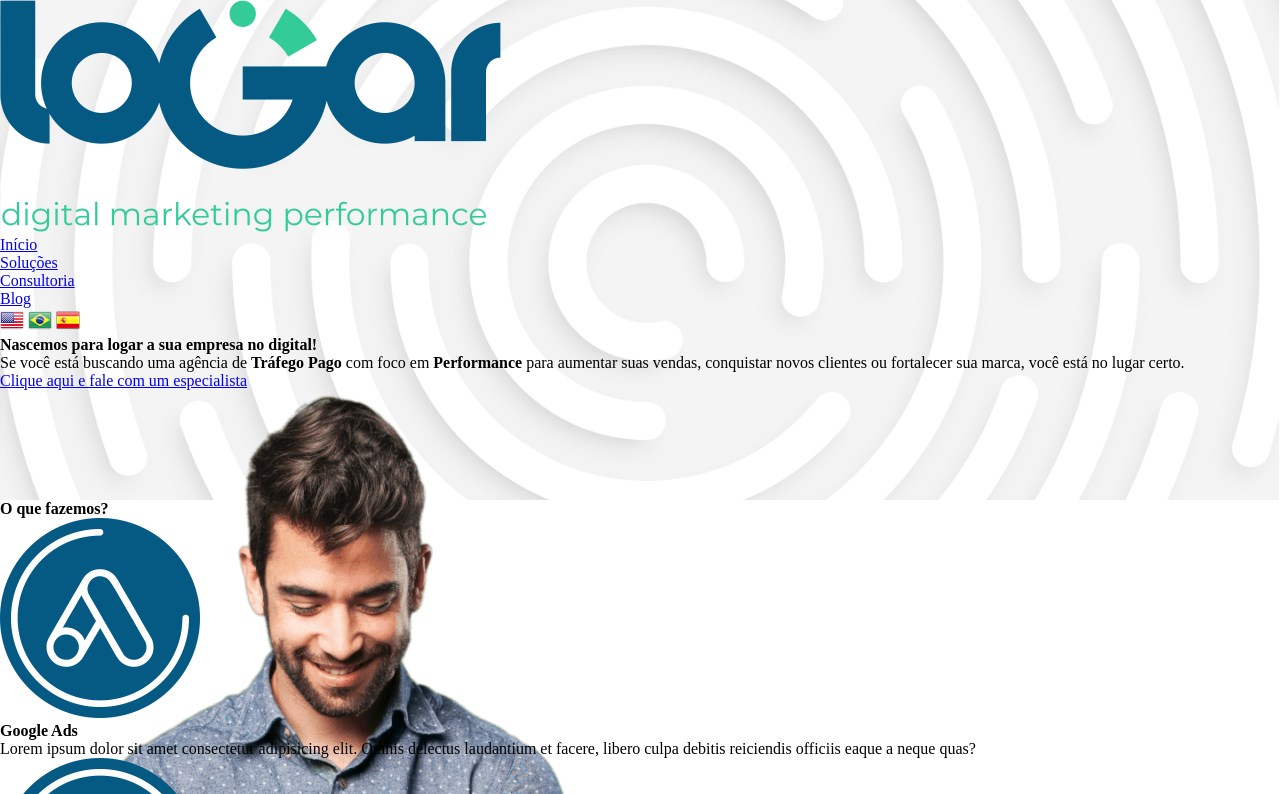
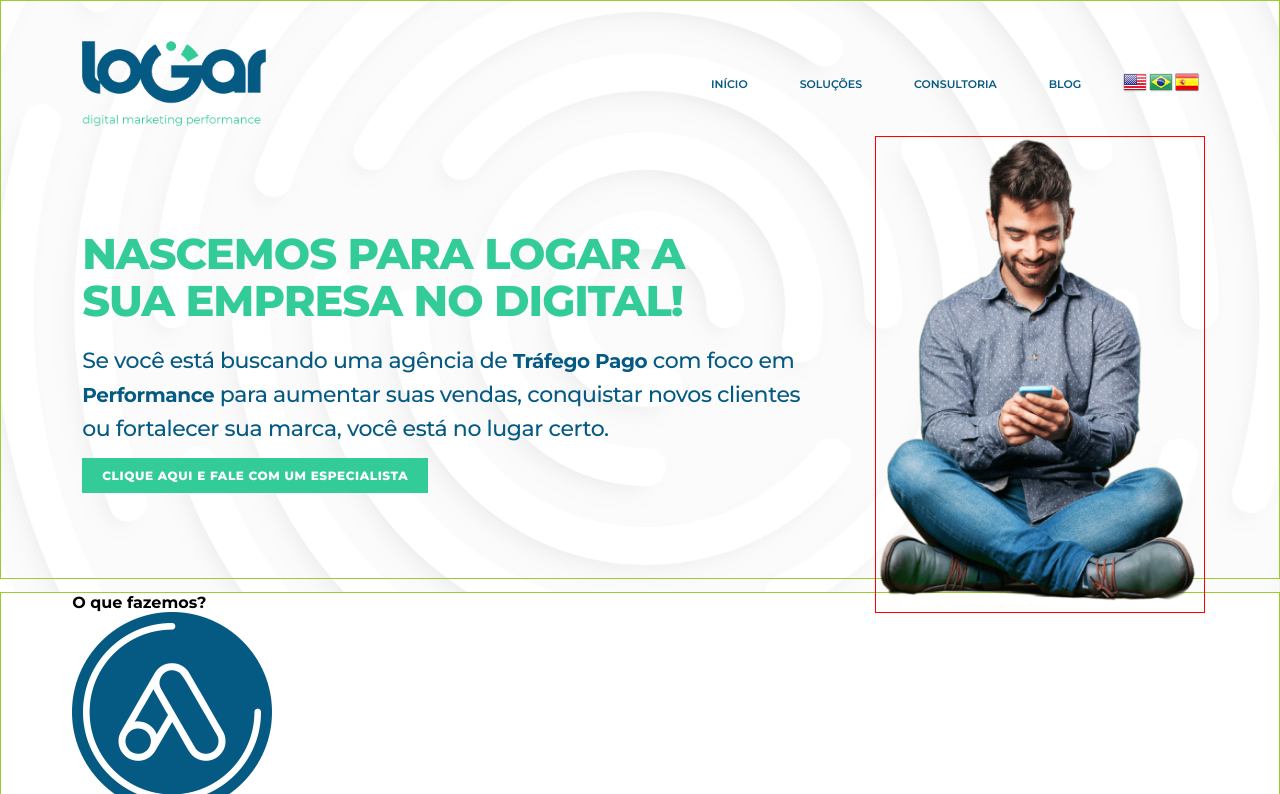
Before and after one commit to KlaudioSilva/clone-agencia-logar, a plain HTML site: page index.html in a window 1280 px wide. Shown: the top 794 px of the page. Drawn offline with Linux system fonts and the light colour scheme.

Commit message:
estilizando textos da hero

```diff
--- a/css/style.css
+++ b/css/style.css
@@ -1,14 +1,178 @@
+@import url('https://fonts.googleapis.com/css2?family=Montserrat:ital,wght@0,100..900;1,100..900&family=Roboto:ital,wght@0,100..900;1,100..900&display=swap');
+
 /***  formatação inicial  *****************************************************************/
 *{
     margin: 0;
     padding: 0;
+    font-family: 'Montserrat', Arial, Helvetica, sans-serif;
     font-size: 16px;
+    text-decoration: none;
+    list-style: none;
 }
-.root{
-    background-image: url(/img/Logar-Circulo-Wallpaper.png);
+
+/***  pre-definindo cores   ********************************************************/
+:root{
+    --preto: #000000;
+    --branco: #ffffff;
+    --font-primary: #055a83;
+    --font-secondary: #33cc99;
+    --green-bg-global: #084766;
+    --gradient-start: #055a82;
+    --gradient-end: #000305;
+}
+
+.container{
+    padding-left: calc((100vw - (1264px - (2 * (1264px * 5 / 100)))) / 2);
+    padding-right: calc((100vw - (1264px - (2 * (1264px * 5 / 100)))) / 2);
+    border: 1px solid yellowgreen;
+}
+
+/***  menu de nav/idiomas   *********************************************************/
+
+#nav-hero{
+    height: 592px;
+    background-color: beige;
+    background-image: url(/img/Logar-Circulo-opaco.png);
     background-repeat: no-repeat;
     background-size: cover;
     background-position: center;
-    height: 500px;
+    background-attachment: fixed;
+
     width: 100%;
 }
+
+.logo{
+    width: 204px;
+    height: 105px;
+}
+
+.logo img{
+    width: 184px;
+    margin: 10px;
+    transition: transform 0.3s ease;
+}
+
+.logo img:hover{
+    transform: scale(0.9);
+}
+
+header{
+    margin-top: 30px;
+}
+
+header nav{
+    display: flex;
+}
+
+.menu{
+    width: 90%;
+}
+
+.menu ul{
+    display: flex;
+    height: 105px;
+    justify-content: end;
+    align-items: center;
+    gap: 42px;
+    margin-right: 42px;
+}
+
+.menu ul li a{
+    text-transform: uppercase;
+    font-size: 11px;
+    font-weight: 600;
+    color: var(--font-primary);
+    display: inline-block;
+    padding: 15px 10px;
+    margin-right: -10px;
+}
+
+.menu ul li a:hover{
+    color: var(--font-secondary);
+}
+
+.menu ul li{
+    position: relative;
+    transition: transform 0.5s ease;
+}
+
+.menu ul li:hover{
+    transform: translateY(-7px);
+}
+
+.language{
+    width: 102px;
+    display: flex;
+    align-items: center;
+    gap: 2px;
+}
+
+.language img{
+    transition: filter 0.3s ease;
+}
+
+.language img:hover{
+    filter: brightness(1.2);
+}
+
+
+/***  secao hero  *****************************************************************/
+.hero{
+    display: flex;
+}
+.hero-texts{
+    width: 68.900%;
+    align-content: center;
+    padding: 10px;
+}
+
+.hero-texts h1{
+    text-transform: uppercase;
+    font-size: 43px;
+    color: var(--font-secondary);
+    font-weight: 800;
+    line-height: 1.1em;
+    letter-spacing: -1px;
+}
+
+.hero-texts p{
+    font-size: 22px;
+    font-weight: 500;
+    color: var(--font-primary);
+    line-height: 1.5em;
+    letter-spacing: -0.4px;
+    margin-top: 20px;
+    margin-bottom: 20px;
+}
+
+.hero-texts strong{
+    font-size: 20px;
+    font-weight: bold;
+    color: var(--font-primary);
+}
+
+.hero-texts a{
+    position: relative;
+    text-transform: uppercase;
+    font-size: 12px;
+    font-weight: 800;
+    letter-spacing: 0.6px;
+    color: var(--branco);
+    background-color: var(--font-secondary);
+    padding: 10px 20px;
+    transition: transform 0.4s ease;
+}
+
+.hero-texts a:hover{
+    transform: scale(0.9);
+}
+
+.hero-image{
+    border: 1px solid red;
+    width: 328px;
+    margin: 0 0 -35px 0;
+}
+
+.hero-image img{
+    width: 327px;
+}
--- a/index.html
+++ b/index.html
@@ -7,8 +7,8 @@
 
         <link rel="stylesheet" href="css/style.css">
     </head>
+
     <body>
-        <div class="root">
         <section id="nav-hero">
             <div class="container">
                 <header>
@@ -18,10 +18,10 @@
                         </div>
                         <div class="menu">
                             <ul>
-                                    <li><a href="#">Início</a></li>
-                                    <li><a href="#">Soluções</a></li>
-                                    <li><a href="#">Consultoria</a></li>
-                                    <li><a href="#">Blog</a></li>
+                                <li class="menu-item"><a href="#">Início</a></li>
+                                <li class="menu-item"><a href="#">Soluções</a></li>
+                                <li class="menu-item"><a href="#">Consultoria</a></li>
+                                <li class="menu-item"><a href="#">Blog</a></li>
                             </ul>
                         </div>
                         <div class="language">
@@ -33,9 +33,10 @@
                 </header>
                 <section class="hero">
                     <div class="hero-texts">
-                            <h1>Nascemos para logar a sua empresa no digital!</h1>
+                        <h1>Nascemos para logar a <br> sua empresa no digital!</h1>
                         <p>
-                                Se você está buscando uma agência de <strong>Tráfego Pago</strong> com foco em <strong>Performance</strong> para aumentar suas vendas, conquistar novos clientes ou fortalecer sua marca, você está no lugar certo.
+                            Se você está buscando uma agência de <strong>Tráfego Pago</strong> com foco em <strong>Performance</strong> para aumentar suas vendas, conquistar novos clientes <br>
+                            ou fortalecer sua marca, você está no lugar certo.
                         </p>
                         <a href="#">Clique aqui e fale com um especialista</a>
                     </div>
@@ -45,7 +46,7 @@
                 </section>
             </div>
         </section>
-        </div>
+
         <section id="what-we-do">
             <div class="container">
                 <div class="title">
```
Also changed, not shown: img/Logar-Circulo-opaco.png (added). Lines whose indentation alone changed are shown as unchanged.
